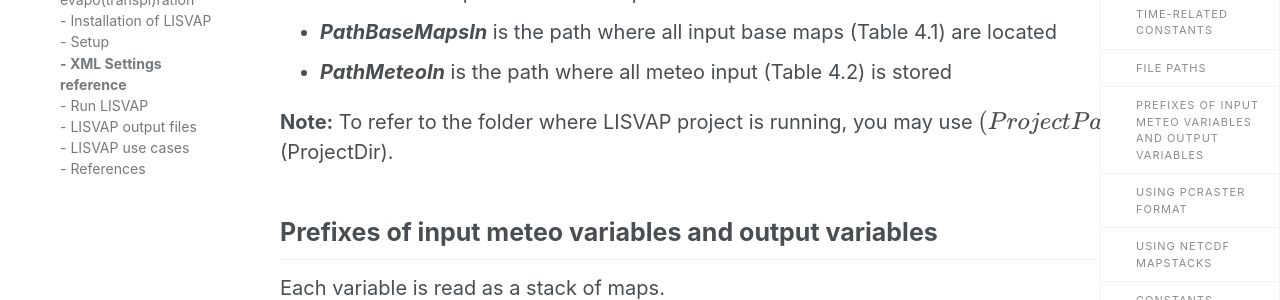
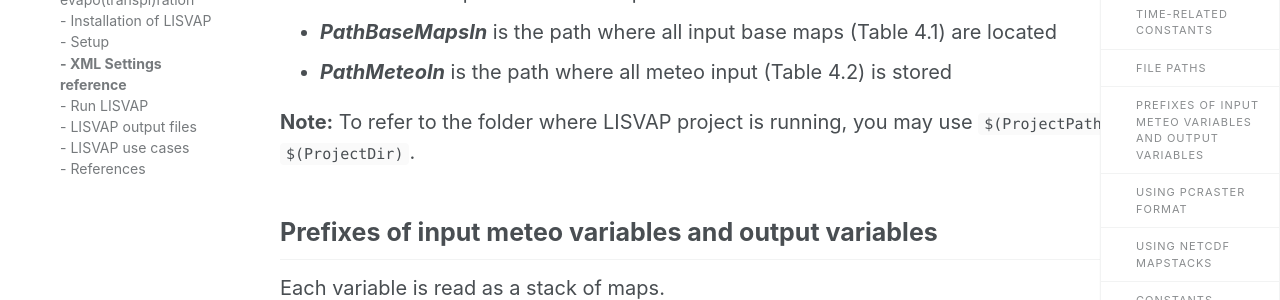
Before and after one commit to ec-jrc/lisflood-lisvap, a Jekyll site: the page built from 3_2_LISVAP_settingsfile/index.md, in a window 1280 px wide and 900 px high, scrolled down 3241 px. Shown: the part 155-455 px from the top of the window. Built offline with Jekyll 4.4.1, drawn with Linux system fonts in a browser that asks for light colours; nearby versions of some CDN libraries; our own code applies the rules of GitHub Pages for plain Markdown files; formulas are drawn with MathJax 3.

Commit message:
minor edits

```diff
--- a/3_2_LISVAP_settingsfile/index.md
+++ b/3_2_LISVAP_settingsfile/index.md
@@ -111,7 +111,7 @@
 -  ***PathBaseMapsIn*** is the path where all input base maps (Table 4.1) are located
 -  ***PathMeteoIn*** is the path where all meteo input (Table 4.2) is stored
 
-**Note:** To refer to the folder where LISVAP project is running, you may use $(ProjectPath), or its alias $(ProjectDir).
+**Note:** To refer to the folder where LISVAP project is running, you may use `$(ProjectPath)`, or its alias `$(ProjectDir)`.
 
 
 ## Prefixes of input meteo variables and output variables
```
